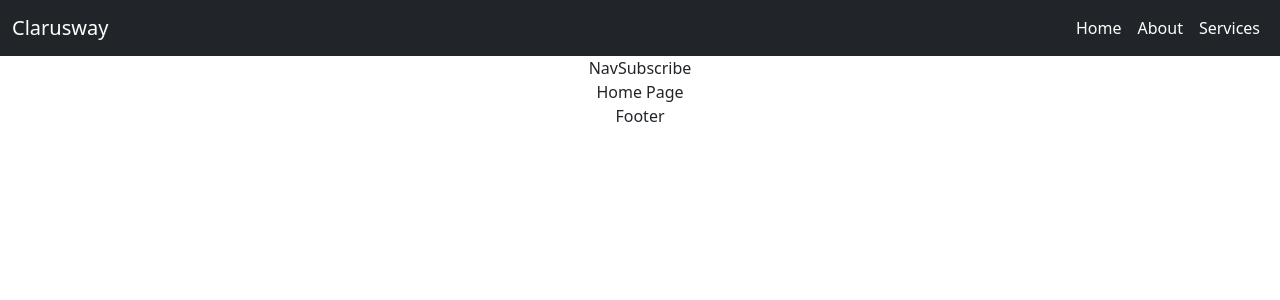
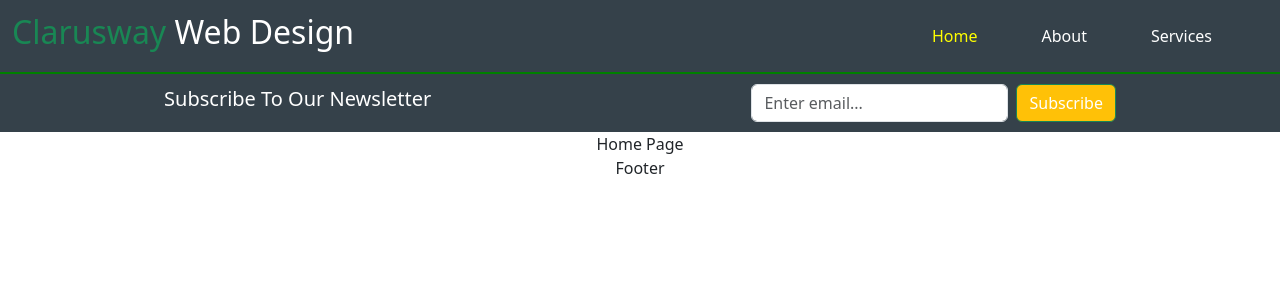
Before and after one commit to FatihG34/F-G-Web-REact-Router, a React (Create React App) app: page / in a window 1280 px wide. Shown: the top 300 px of the page. Built offline with nearby package versions, Linux system fonts and the light colour scheme.

Commit message:
navs modified

```diff
--- a/src/components/navbar/NavSubscribe.jsx
+++ b/src/components/navbar/NavSubscribe.jsx
@@ -2,7 +2,15 @@ import React from 'react'
 
 const NavSubscribe = () => {
     return (
-        <div>NavSubscribe</div>
+        <nav className="navbar" style={{ backgroundColor: "#35414A" }}>
+            <div className="container-fluid justify-content-around">
+                <h3 className="navbar-brand text-white">Subscribe To Our Newsletter</h3>
+                <form className="d-flex">
+                    <input className="form-control me-2" type="email" placeholder="Enter email..." aria-label="email" />
+                    <button className="btn btn-outline-success bg-warning text-white" type="submit">Subscribe</button>
+                </form>
+            </div>
+        </nav>
     )
 }
 
--- a/src/components/navbar/Navbar.jsx
+++ b/src/components/navbar/Navbar.jsx
@@ -3,29 +3,23 @@ import { NavLink, Link } from "react-router-dom";
 
 const Navbar = () => {
     return (
-        <nav className="navbar navbar-expand-lg bg-dark text-white">
+        <nav className="navbar navbar-expand-lg text-white" style={{ backgroundColor: "#35414A", borderBottom: '2px solid green' }}>
             <div className="container-fluid">
-                <Link className="navbar-brand text-white" to={{ pathname: 'https://clarusway.com/' }} target="_blank">Clarusway</Link>
+                <Link className="navbar-brand text-success" to={{ pathname: 'https://clarusway.com/' }} target="_blank"><h2>Clarusway <span className='text-white'>Web Design</span></h2></Link>
                 <button className="navbar-toggler" type="button" data-bs-toggle="collapse" data-bs-target="#navbarNavDropdown" aria-controls="navbarNavDropdown" aria-expanded="false" aria-label="Toggle navigation">
                     <span className="navbar-toggler-icon"></span>
                 </button>
                 <div className="collapse navbar-collapse justify-content-end" id="navbarNavDropdown">
-                    <ul className="navbar-nav">
-                        <li className="nav-item">
-                            <NavLink className="nav-link active text-white" aria-current="page" to="/" style={isActive => ({
-                                bgColor: isActive ? "green" : "blue"
-                            })}>Home</NavLink>
-                        </li>
-                        <li className="nav-item">
-                            <NavLink className="nav-link text-white" to="/about" style={isActive => ({
-                                bgColor: isActive ? "green" : "blue"
-                            })}>About</NavLink>
-                        </li>
-                        <li className="nav-item">
-                            <NavLink className="nav-link text-white" to="/services" style={isActive => ({
-                                bgColor: isActive ? "green" : "blue"
-                            })}>Services</NavLink>
-                        </li>
+                    <ul className="navbar-nav mx-5">
+                        <NavLink className="nav-link active" aria-current="page" to="/" style={({ isActive }) => ({
+                            color: isActive ? "yellow" : "white"
+                        })}>Home</NavLink>
+                        <NavLink className="nav-link mx-5" to="/about" style={({ isActive }) => ({
+                            color: isActive ? "yellow" : "white"
+                        })}>About</NavLink>
+                        <NavLink className="nav-link" to="/services" style={({ isActive }) => ({
+                            color: isActive ? "yellow" : "white"
+                        })}>Services</NavLink>
                     </ul>
                 </div>
             </div>
```
